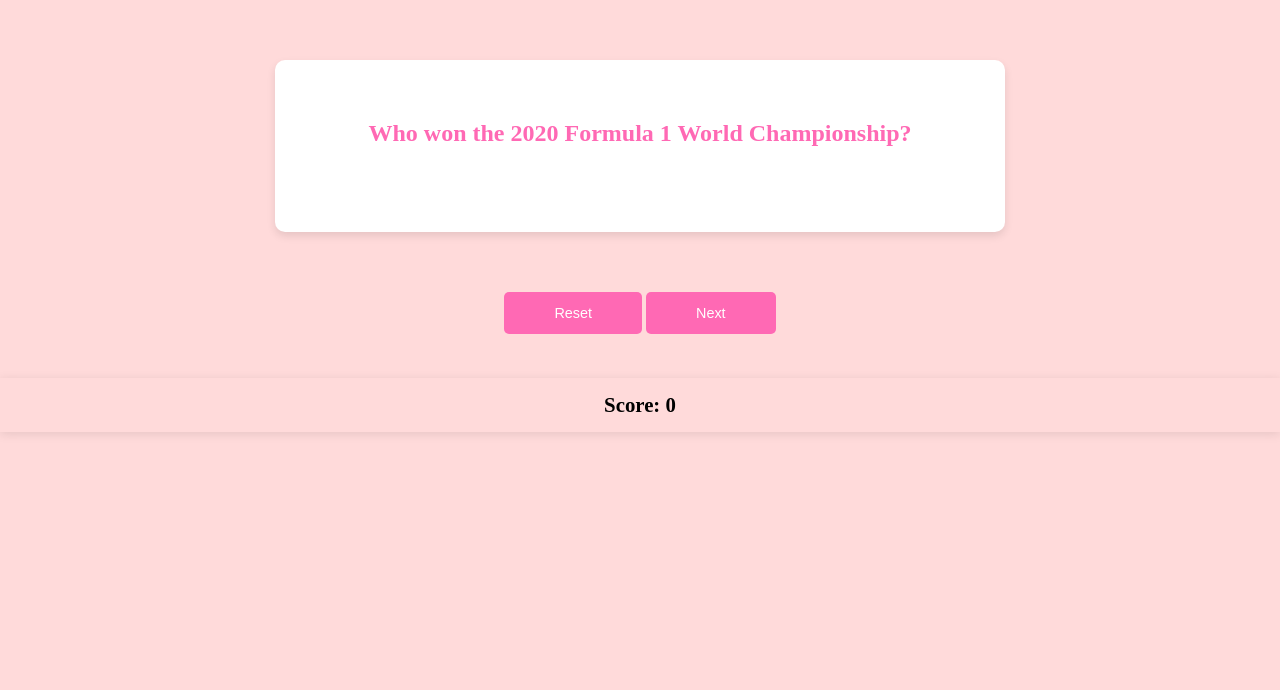
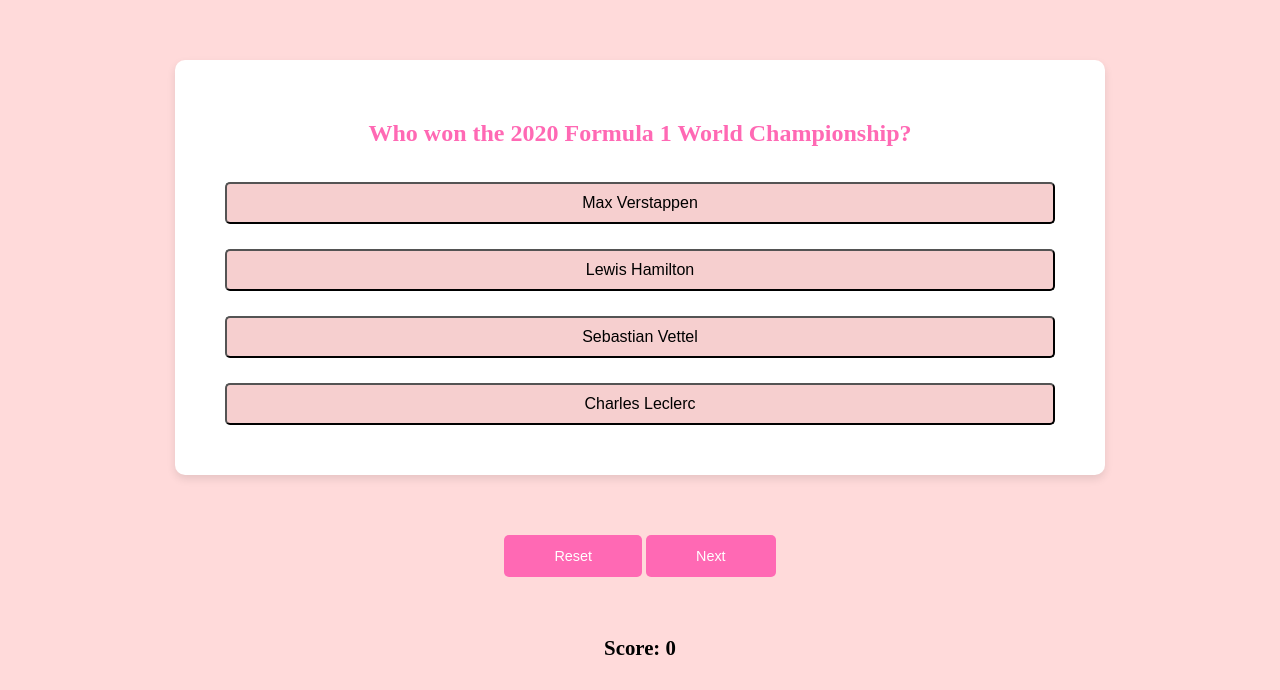
Before and after one commit to fatimaAlku/POP-By-Fatima, a plain HTML site: page playf1.html in a window 1280 px wide. Shown: the part 110-800 px from the top of the page. Drawn offline with Linux system fonts and the light colour scheme.

Commit message:
question array, next & reset button functionality

```diff
--- a/app.js
+++ b/app.js
@@ -0,0 +1,95 @@
+const questions = [
+    {
+        question: "Who won the 2020 Formula 1 World Championship?",
+        options: ["Max Verstappen", "Lewis Hamilton", "Sebastian Vettel", "Charles Leclerc"],
+        answer: "Lewis Hamilton"
+    },
+    {
+        question: "What does DRS stand for?",
+        options: ["Drag Reduction System", "Downforce Regulation System", "Dynamic Racing System", "Drive Record System"],
+        answer: "Drag Reduction System"
+    },
+    {
+        question: "Which Grand Prix takes place on an Artificial island?",
+        options: ["Monaco", "Singapore", "Abu Dhabi", "Melbourne"],
+        answer: "Abu Dhabi"
+    },
+    {
+        question: "Which team has secured the most Constructors' Championships?",
+        options: ["Mercedes", "Ferrari", "Red Bull", "McLaren"],
+        answer: "Ferrari"
+    },
+    {
+        question: "Which driver has the most wins in Formula 1 history?",
+        options: ["Lewis Hamilton", "Michael Schumacher", "Sebastian Vettel", "Alain Prost"],
+        answer: "Lewis Hamilton"
+    },
+    {
+        question: "Which team ended Mercedes Unbeaten Run in the hybrid era in 2018?",
+        options: ["Mercedes", "Ferrari", "Red Bull", "McLaren"],
+        answer: "Red Bull"
+    },
+    {
+        question: "What color is the flag used to indicate a slow moving car on the track?",
+        options: ["Yellow", "Red", "Blue", "Green"],
+        answer: "Blue"
+    },
+    {
+        question: "What F1 grand prix is held at night?",
+        options: ["Monaco", "Singapore", "Abu Dhabi", "Melbourne"],
+        answer: "Singapore"
+    },
+    {
+        question: "How many points are awarded for a race win in Formula 1?",
+        options: ["25", "18", "20", "22"],
+        answer: "25"
+    },
+    {
+        question: "Which F1 grand prix takes place in the streets of Monte Carlo?",
+        options: ["Monaco", "Singapore", "Abu Dhabi", "Melbourne"],
+        answer: "Monaco"
+    },
+];
+
+let currentQuestionIndex = 0;
+let score = 0;
+
+function displayQuestion() {
+    const questionElement = document.querySelector('.question-container h2');
+    const optionsElement = document.querySelector('.options');
+
+    questionElement.textContent = questions[currentQuestionIndex].question;
+    optionsElement.innerHTML = '';
+
+    questions[currentQuestionIndex].options.forEach(option => {
+        const button = document.createElement('button');
+        button.textContent = option;
+        button.className = 'option';
+        button.onclick = () => selectAnswer(option);
+        optionsElement.appendChild(button);
+    });
+
+    document.querySelector('.result').textContent = "Score: " + score;
+}
+
+
+
+
+function nextQuestion() {
+    currentQuestionIndex++;
+    if (currentQuestionIndex < questions.length) {
+        displayQuestion();
+    } else {
+        document.querySelector('.score').textContent = "Quiz over! Your final score: " + score;
+        resetQuiz();
+    }
+}
+
+function resetQuiz() {
+    currentQuestionIndex = 0;
+    score = 0;
+    displayQuestion();
+}
+
+
+displayQuestion();
--- a/style.css
+++ b/style.css
@@ -63,7 +63,7 @@ p {
 }
 
 .question-container {
-    max-width: 650px;
+    max-width: 850px;
     margin: 170px auto 60px;
     padding: 40px;
     background-color: white;
@@ -74,7 +74,7 @@ p {
 .options {
     display: flex;
     flex-direction: column;
-    gap: 20px;
+    gap: 25px;
     padding: 10px;
     margin-top: 25px;
 }
@@ -91,7 +91,6 @@ p {
 .score-container {
     margin-top: 44px;
     padding: 15px;
-    box-shadow: 0 2px 10px rgba(0, 0, 0, 0.1);
 }
 
 .score {
```
Also changed, not shown: index.html (+1 -1 lines).
